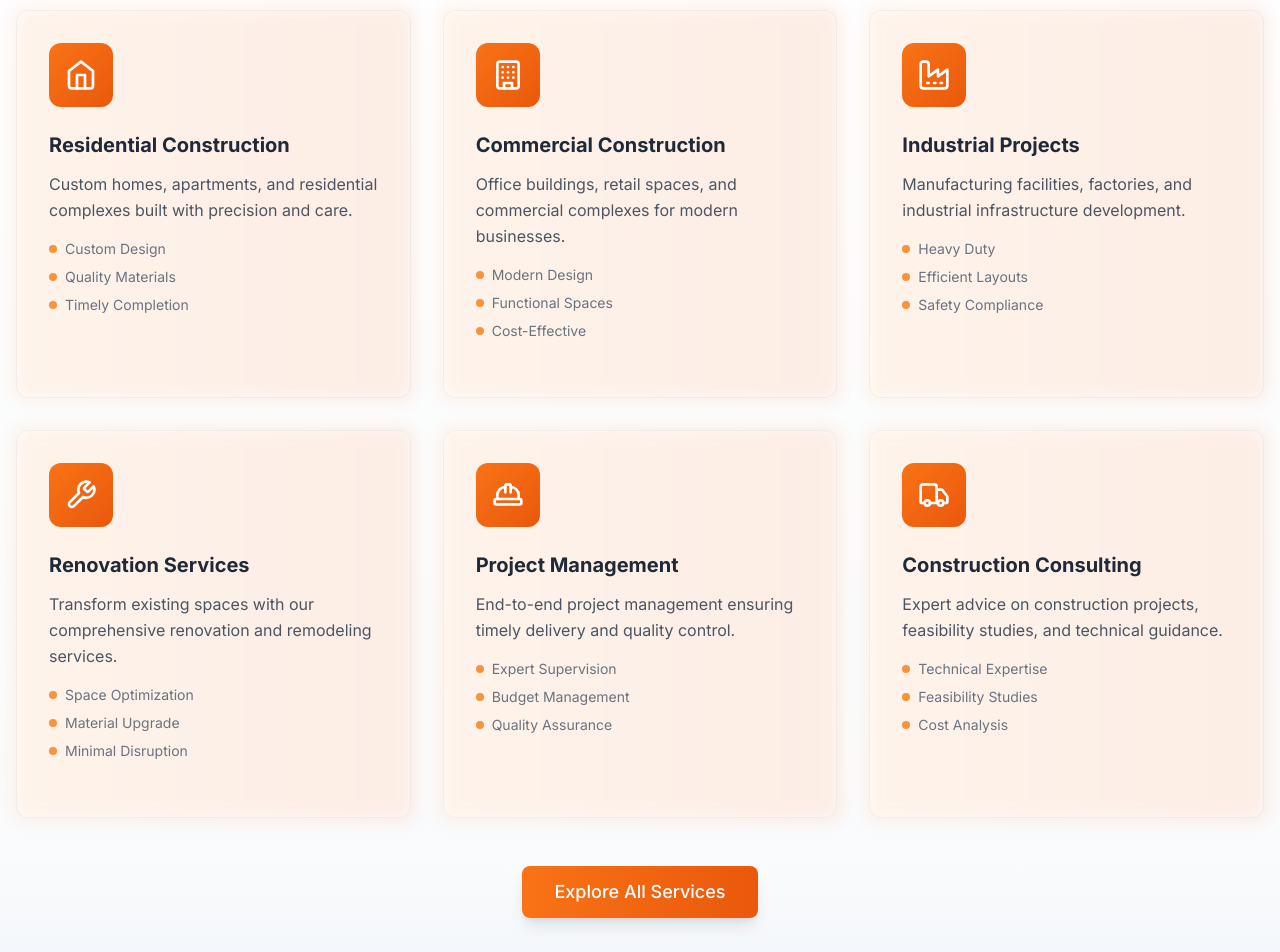
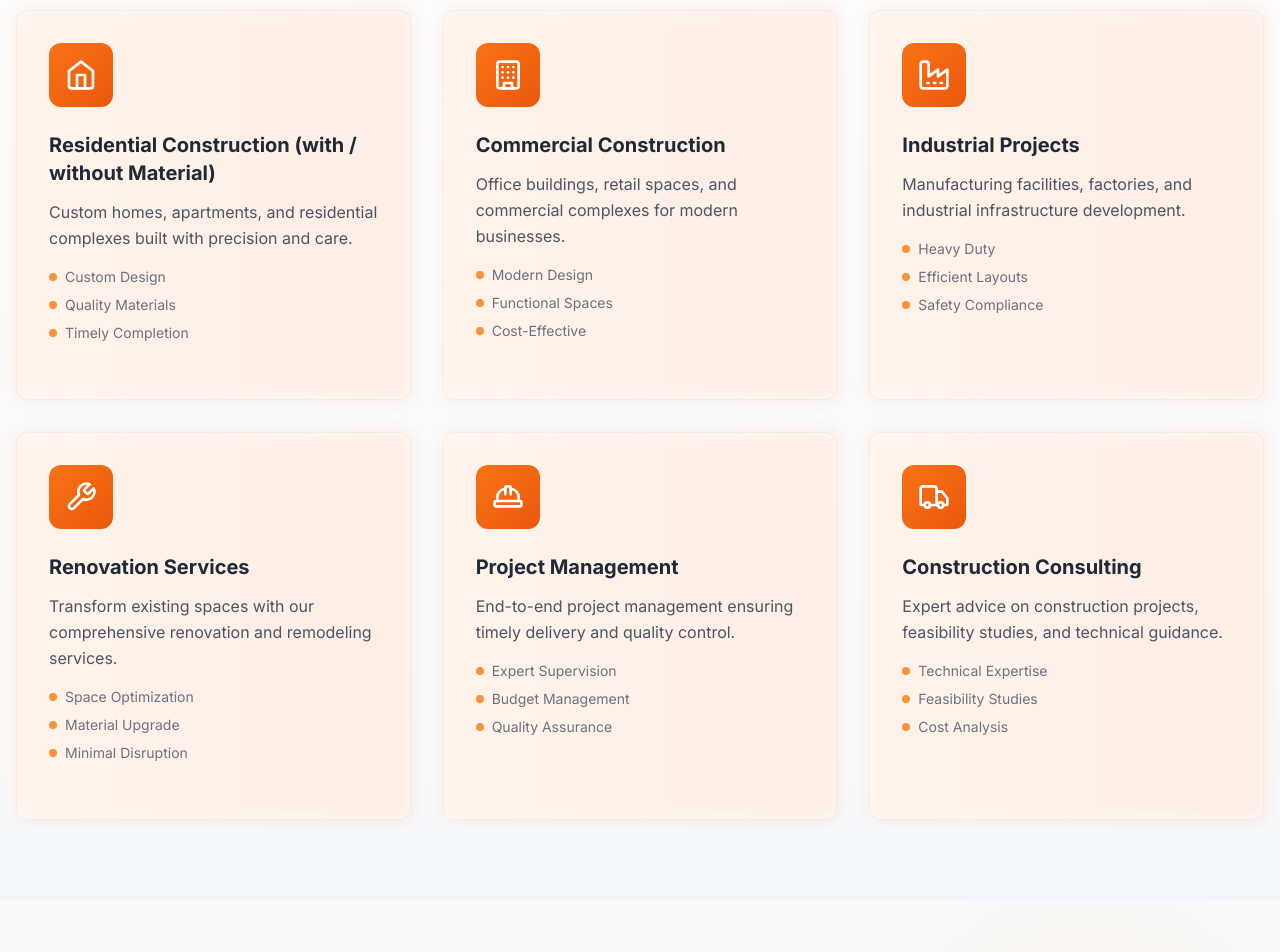
Before and after one commit to abdulrehmangulfaraz/Bin-Qasim-Enterprises, a React (Vite) app: page / in a window 1280 px wide. Shown: the part 2440-3392 px from the top of the page. Built offline with nearby package versions, Linux system fonts and the light colour scheme.

Commit message:
Minor Updates

```diff
--- a/src/components/Services.tsx
+++ b/src/components/Services.tsx
@@ -6,7 +6,7 @@ const Services = () => {
   const services = [
     {
       icon: Home,
-      title: 'Residential Construction',
+      title: 'Residential Construction (with / without Material)',
       description: 'Custom homes, apartments, and residential complexes built with precision and care.',
       features: ['Custom Design', 'Quality Materials', 'Timely Completion']
     },
@@ -90,12 +90,6 @@ const Services = () => {
             </div>
           ))}
         </div>
-
-        <div className="text-center mt-12">
-          <button className="bg-gradient-to-r from-orange-500 to-orange-600 text-white px-8 py-3 rounded-lg font-medium text-lg transition-all duration-300 transform hover:scale-105 shadow-lg hover:shadow-xl">
-            Explore All Services
-          </button>
-        </div>
       </div>
     </section>
   );
```
